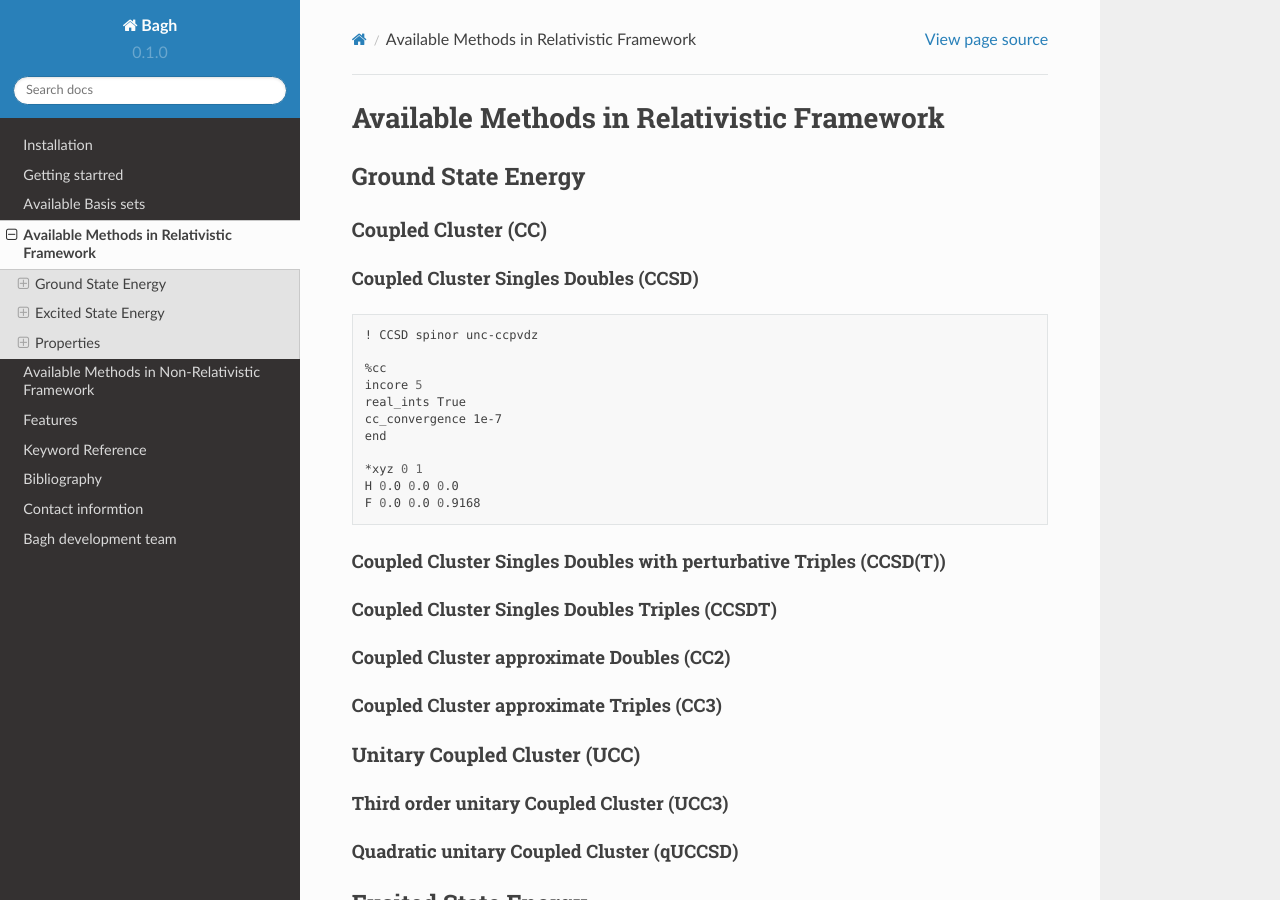
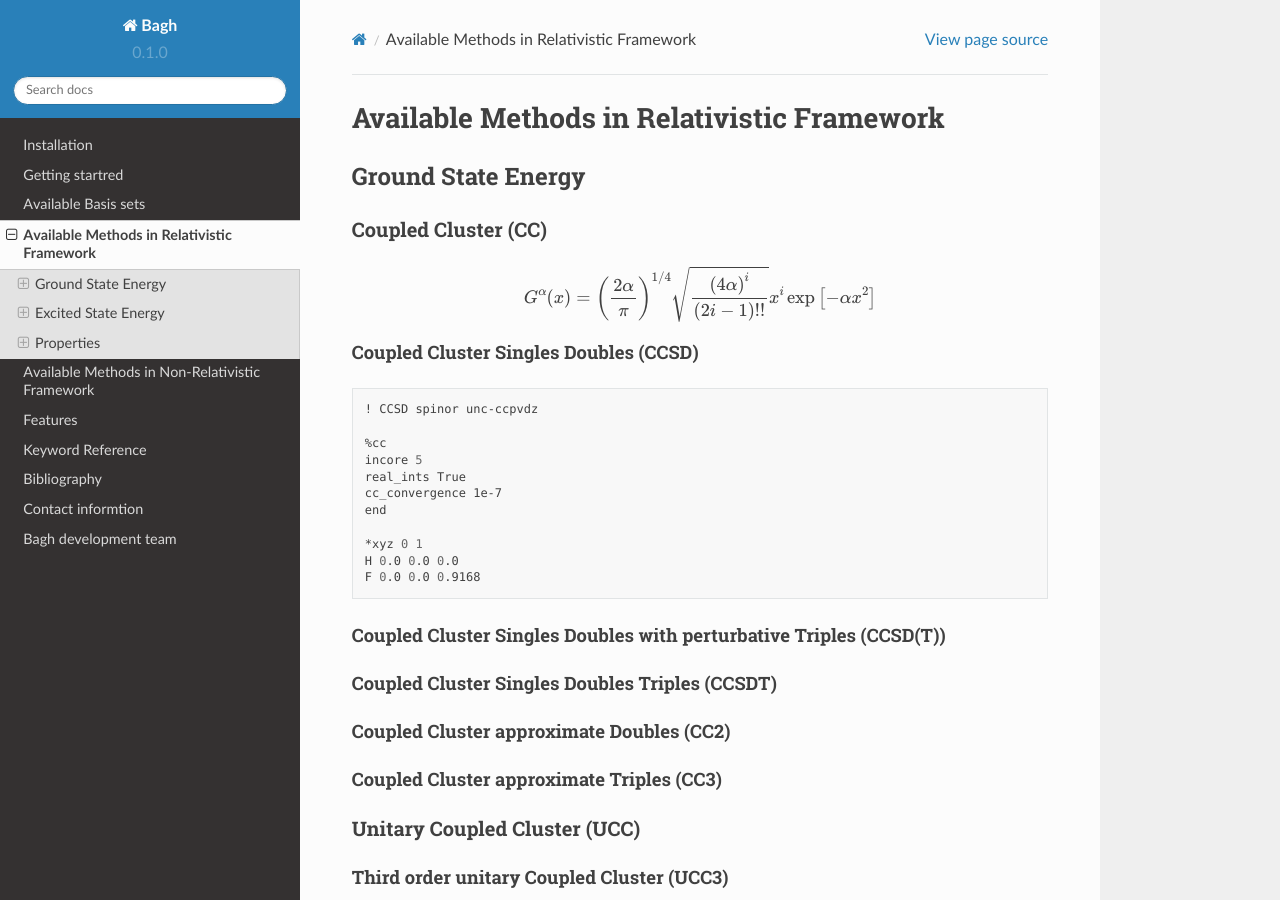
Before and after one commit to achintya007/bagh_doc, a Sphinx documentation site: the page built from docs/source/methods_relativistic.rst, in a window 1280 px wide and 900 px high. Built offline with Sphinx 7.4.7 and the Read the Docs theme 2.0.0, drawn with Linux system fonts in a browser that asks for light colours.

Commit message:
Update methods_relativistic.rst

```diff
--- a/docs/source/methods_relativistic.rst
+++ b/docs/source/methods_relativistic.rst
@@ -7,6 +7,10 @@
 ================================
 Coupled Cluster (CC)
 ================================
+.. math::
+
+   G^{\alpha}(x)=\left(\frac{2\alpha}{\pi}\right)^{1/4}\sqrt{\frac{\left(4\alpha\right)^i}{\left(2i-1\right)!!}}
+                  x^i\exp\left[-\alpha x^2\right]
 Coupled Cluster Singles Doubles (CCSD)
 --------------------------------------
 
```
